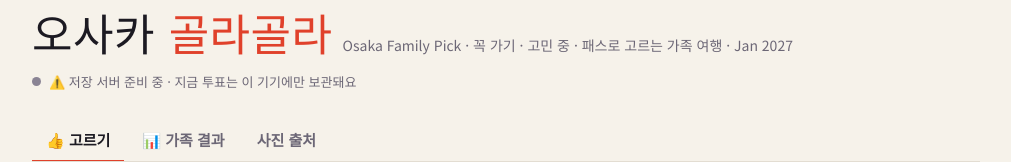
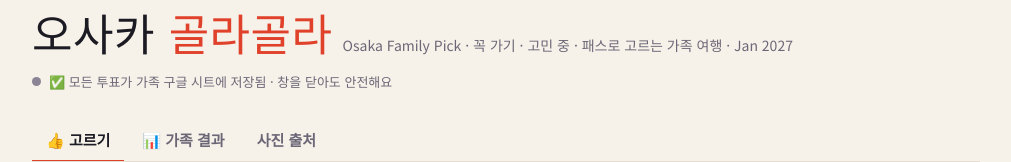
Before and after one commit to jeeyookim/osaka-family-pick, a plain HTML site: page index.html in a window 1280 px wide. Shown: the top 162 px of the page, without its empty margins (134-1145 px from the left). Drawn offline with Linux system fonts and the light colour scheme; no server answers.

Commit message:
Connect votes to the family Google Sheet
Co-Authored-By: Claude Opus 5.5 <noreply@anthropic.com>

```diff
--- a/index.html
+++ b/index.html
@@ -393,7 +393,7 @@ const SWIPE_KO={must:"꼭 가기",maybe:"고민 중",skip:"패스"};
 
 /* ---------- state: every vote is saved to the family Google Sheet ---------- */
 /* Apps Script web app that writes rows into "Votes (투표 기록)" of the planner sheet. */
-const API_URL="__API_URL__";
+const API_URL="https://script.google.com/macros/s/AKfycbxrcadK_zz3urolbZRuoWLiUQsELv0U_i9Us3XQyR2qf7EKFSemN3ysnmMt8oY8hunWWg/exec";
 const LS="osakaPick.v2";
 function lsGet(){try{return JSON.parse(localStorage.getItem(LS))||{}}catch(e){return {}}}
 function lsSet(v){try{localStorage.setItem(LS,JSON.stringify(v))}catch(e){}}
```
